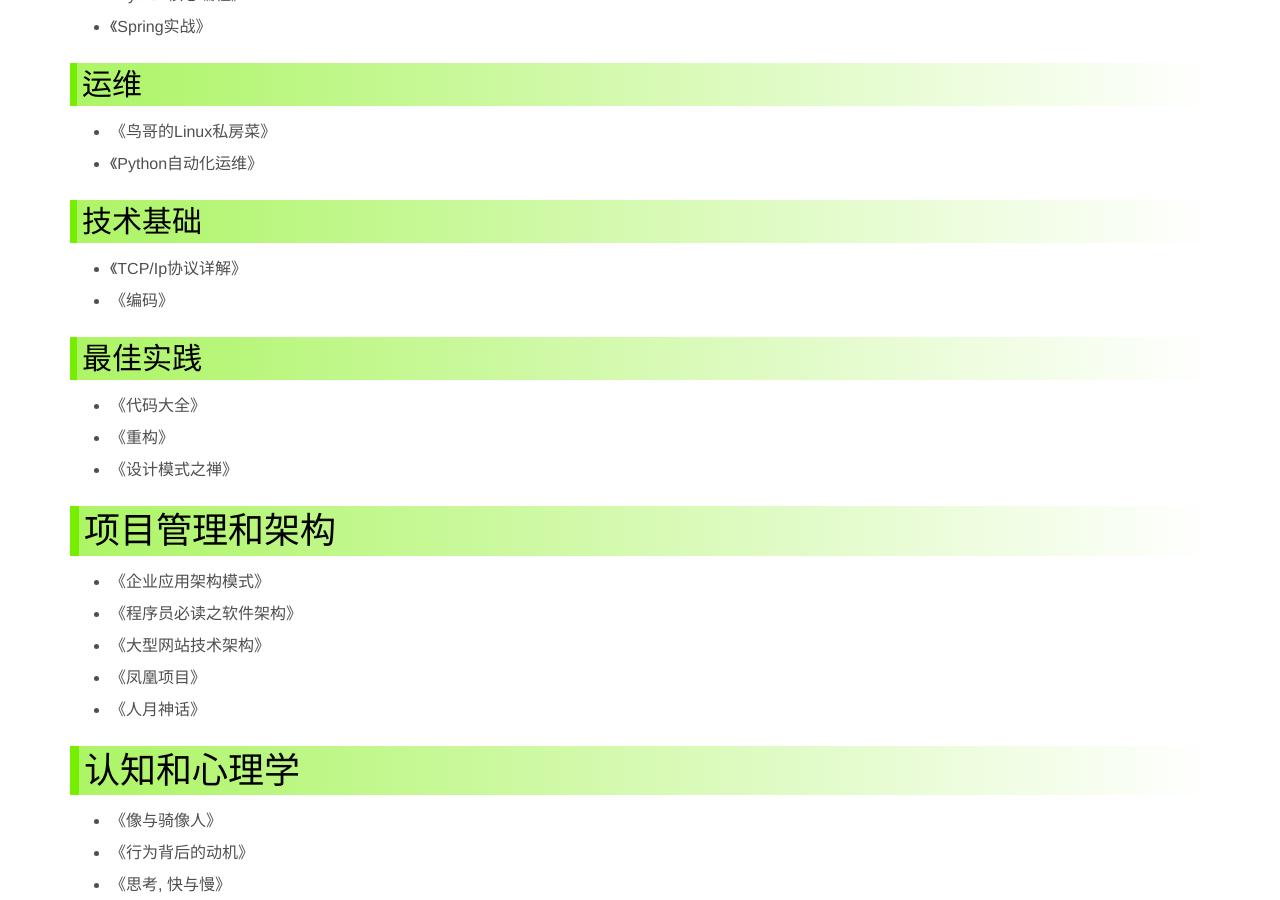
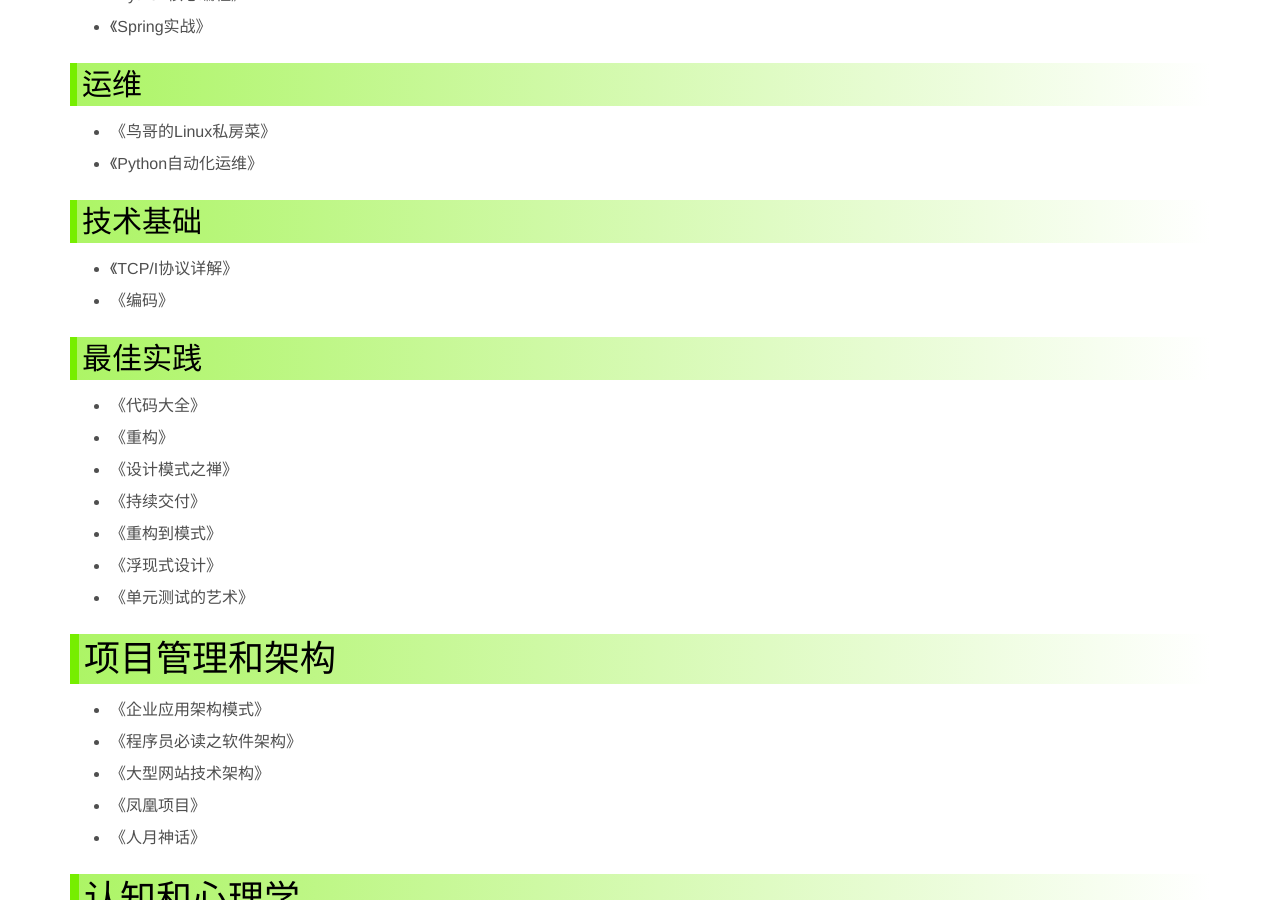
Before and after one commit to ronniewang/ronniewang.github.io, a Jekyll site: the page built from _posts/2015-01-08-my-book-list.md, in a window 1280 px wide and 900 px high, scrolled down 572 px. Built offline with Jekyll 4.4.1, drawn with Linux system fonts in a browser that asks for light colours.

Commit message:
update files

```diff
--- a/_posts/2015-01-08-my-book-list.md
+++ b/_posts/2015-01-08-my-book-list.md
@@ -25,7 +25,7 @@
 
 ## 技术基础
 
-* 《TCP/Ip协议详解》
+* 《TCP/I协议详解》
 * 《编码》
 
 ## 最佳实践
@@ -33,6 +33,10 @@
 * 《代码大全》
 * 《重构》
 * 《设计模式之禅》
+* 《持续交付》
+* 《重构到模式》
+* 《浮现式设计》
+* 《单元测试的艺术》
 
 # 项目管理和架构
 
```
Also changed, not shown: other parts of _posts/2015-01-08-my-book-list.md (+1 -1 lines).
